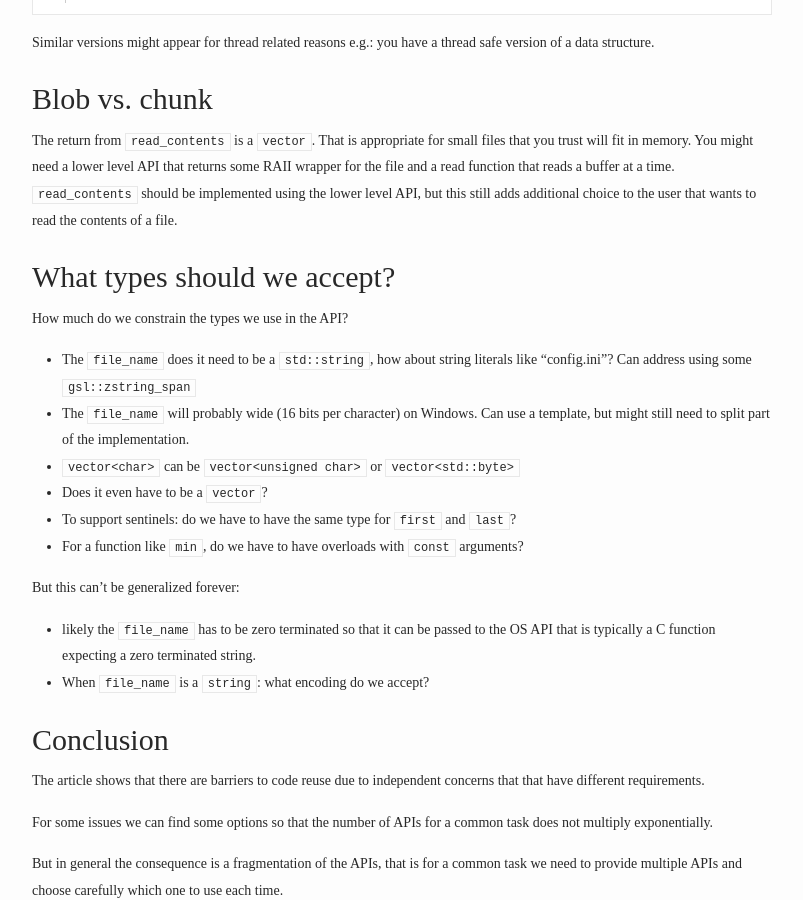
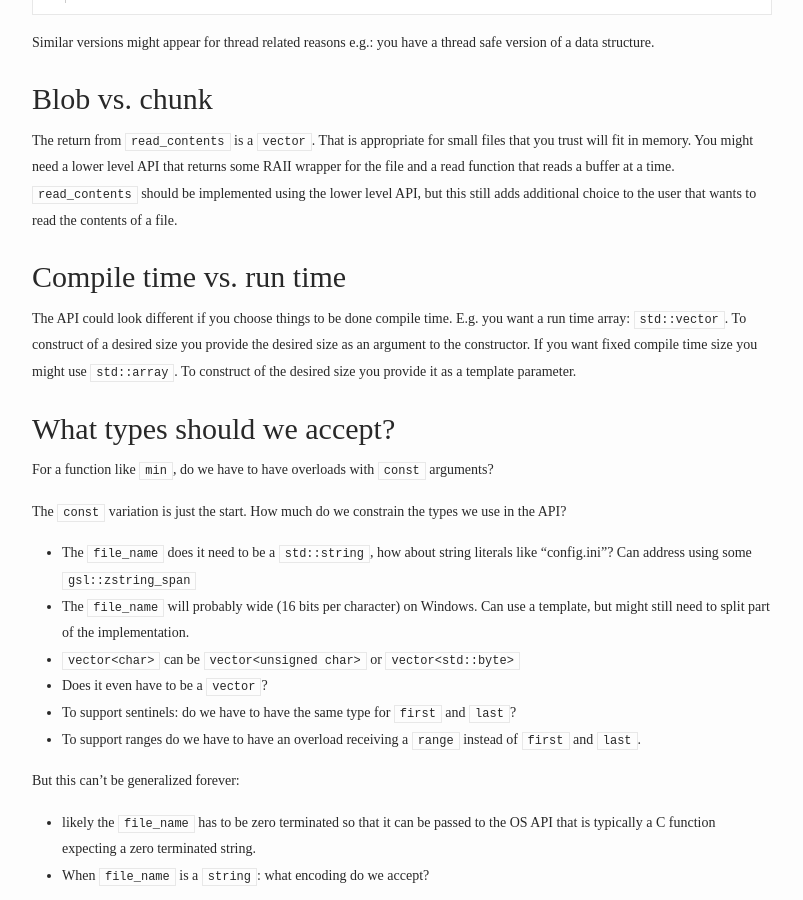
Before and after one commit to bajamircea/bajamircea.github.io, a Jekyll site: the page built from _posts/2018-03-07-api-fragmentation.markdown, in a window 1280 px wide and 900 px high, scrolled down 2512 px. Shown: the whole window, without its empty margins (238-1041 px from the left). Built offline with Jekyll 4.4.1, drawn with Linux system fonts in a browser that asks for light colours; nearby versions of some CDN libraries.

Commit message:
Compile time

```diff
--- a/_posts/2018-03-07-api-fragmentation.markdown
+++ b/_posts/2018-03-07-api-fragmentation.markdown
@@ -152,9 +152,21 @@ this still adds additional choice to the user that wants to read the contents
 of a file.
 
 
+# Compile time vs. run time
+
+The API could look different if you choose things to be done compile time. E.g.
+you want a run time array: `std::vector`. To construct of a desired size you
+provide the desired size as an argument to the constructor. If you want fixed
+compile time size you might use `std::array`. To construct of the desired size
+you provide it as a template parameter.
+
+
 # What types should we accept?
 
-How much do we constrain the types we use in the API?
+For a function like `min`, do we have to have overloads with `const` arguments?
+
+The `const` variation is just the start. How much do we constrain the types we
+use in the API?
 
 - The `file_name` does it need to be a `std::string`, how about string
   literals like "config.ini"? Can address using some `gsl::zstring_span`
@@ -164,14 +176,13 @@ How much do we constrain the types we use in the API?
 - Does it even have to be a `vector`?
 - To support sentinels: do we have to have the same type for `first` and
   `last`?
-- For a function like `min`, do we have to have overloads with `const`
-  arguments?
+- To support ranges do we have to have an overload receiving a `range` instead
+  of `first` and `last`.
 
 But this can't be generalized forever:
 - likely the `file_name` has to be zero terminated so that it can be passed to
   the OS API that is typically a C function expecting a zero terminated string.
 - When `file_name` is a `string`: what encoding do we accept?
-
 
 
 # Conclusion
```
